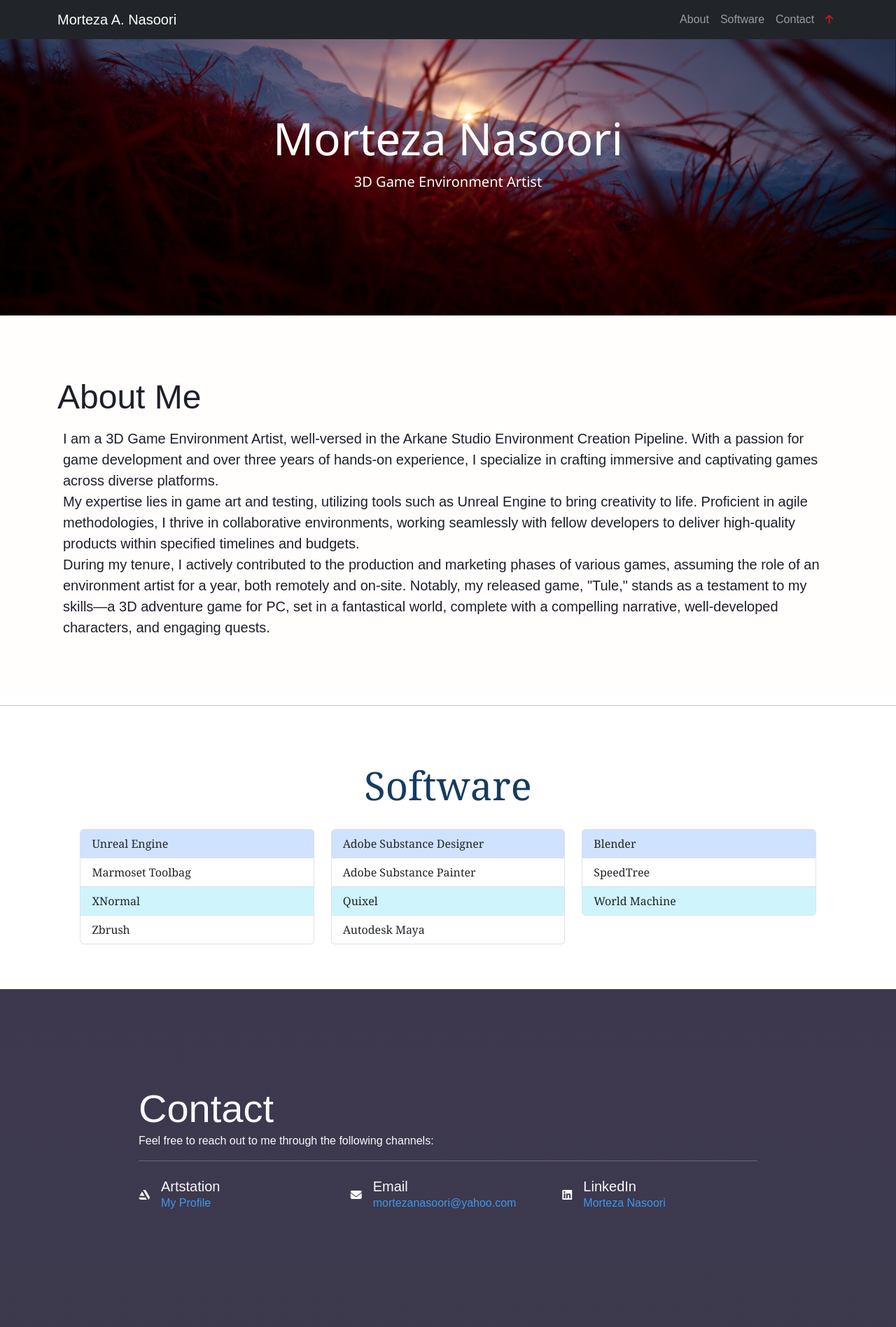
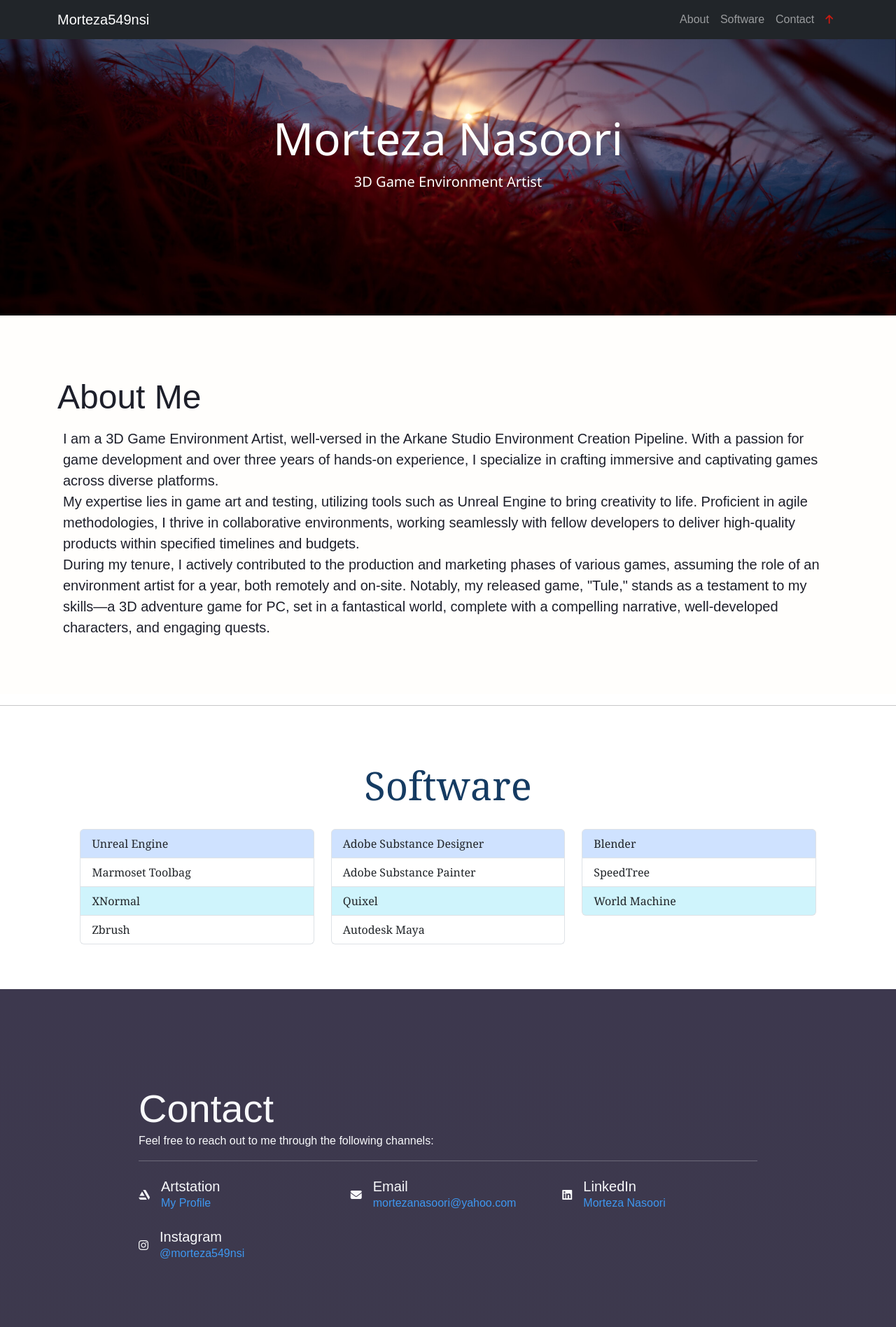
Before and after one commit to Morteza549nsi/About, a plain HTML site: page index.html in a window 1280 px wide. Shown: the top 1897 px of the page at 70% size. Drawn offline with nearby package versions, Linux system fonts and the light colour scheme.

Commit message:
add insta

```diff
--- a/index.html
+++ b/index.html
@@ -14,7 +14,7 @@
     <!-- Navigation Bar -->
     <nav class="navbar navbar-expand-sm navbar-dark bg-dark fixed-top">
         <div class="container">
-            <a class="navbar-brand" href="#">Morteza A. Nasoori</a>
+            <a class="navbar-brand" href="#">Morteza549nsi</a>
             <button class="navbar-toggler" type="button" data-bs-toggle="collapse" data-bs-target="#navbarNav" aria-controls="navbarNav" aria-expanded="false" aria-label="Toggle navigation">
                 <span class="navbar-toggler-icon"></span>
             </button>
@@ -144,16 +144,16 @@
                     </div>
                 </div>
 
-                <!-- Twitter -->
-                <!-- <div class="col-lg-4 mb-4">
+                <!-- insta -->
+                <div class="col-lg-4 mb-4">
                     <div class="d-flex align-items-center">
                         <i class="fab fa-instagram me-3"></i>
                         <div>
                             <h5 class="mb-0">Instagram</h5>
-                            <p class="mb-0"><a href="https://twitter.com/morteza549nsi" target="_blank">@morteza549nsi</a></p>
+                            <p class="mb-0"><a href="https://www.instagram.com/morteza549nsi" target="_blank">@morteza549nsi</a></p>
                         </div>
                     </div>
-                </div> -->
+                </div>
             </div>
 
             <!-- Additional Contact Form or Information can be added here -->
```
